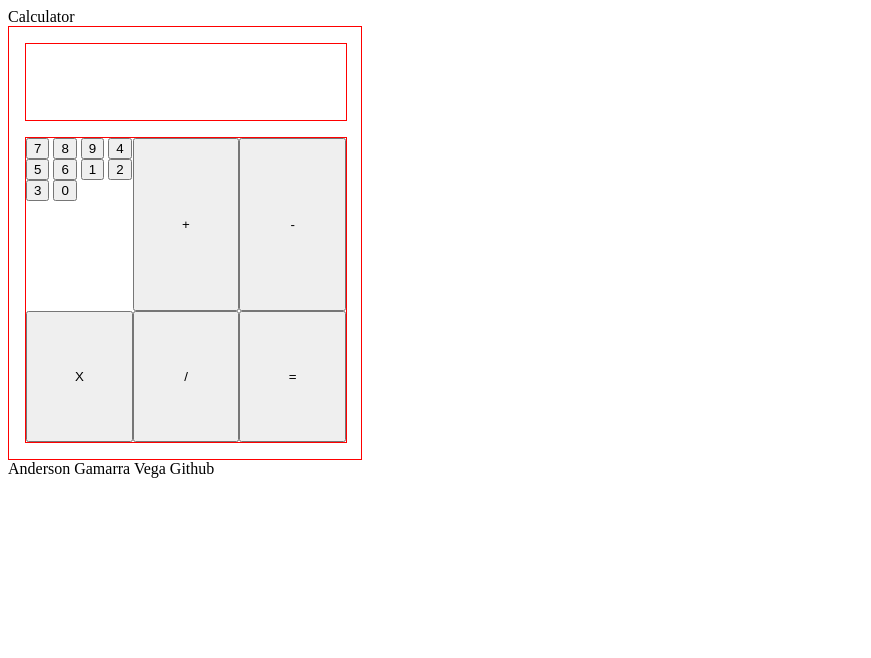
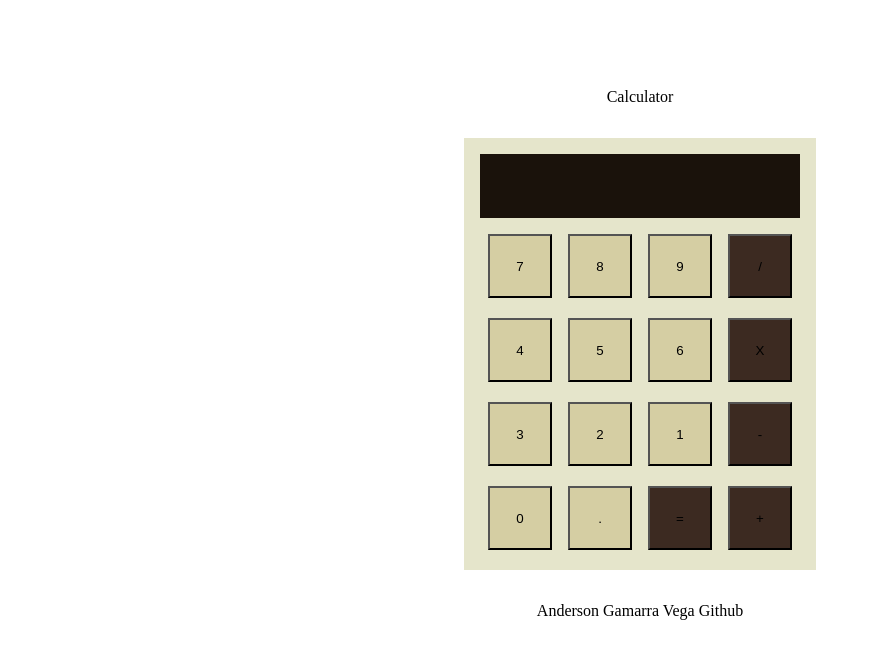
Before and after one commit to AndersonGamarraJW/Calculator-web, a plain HTML site: page index.html in a window 1280 px wide. Shown: the whole page, without its empty margins (0-871 px from the left). Drawn offline with Linux system fonts and the light colour scheme.

Commit message:
style(main): Centraliza la calculadora

```diff
--- a/index.html
+++ b/index.html
@@ -14,27 +14,23 @@
         <div class="calculator-container">
             <div class="window"></div>
             <div class="buttons-container">
-                <div class="number-container">
-
                     <input type="button" value="7" class="number">
                     <input type="button" value="8" class="number">
                     <input type="button" value="9" class="number">
+                    <input type="button" value="/" class="operation">
                     <input type="button" value="4" class="number">
                     <input type="button" value="5" class="number">
                     <input type="button" value="6" class="number">
+                    <input type="button" value="X" class="operation">
+                    <input type="button" value="3" class="number">
+                    <input type="button" value="2" class="number">
                     <input type="button" value="1" class="number">
-                    <input type="button" value="2" class="number">
-                    <input type="button" value="3" class="number">
+                    <input type="button" value="-" class="operation">
                     <input type="button" value="0" class="number">
-                </div>
-                <input type="button" value="+" class="operation">
-                <input type="button" value="-" class="operation">
-                <input type="button" value="X" class="operation">
-                <input type="button" value="/" class="operation">
-                <input type="button" value="=" class="equal">
-
+                    <input type="button" value="." class="dot">
+                    <input type="button" value="=" class="operation">
+                    <input type="button" value="+" class="operation">
             </div>
-
         </div>
     </main>
     <footer>
--- a/style.css
+++ b/style.css
@@ -1,21 +1,44 @@
 .calculator-container{
     width: 25vw;
     height: 50vh;
-    border: 1px solid red;
     padding: 1rem;
     display: flex;
     flex-direction: column;
     gap: 1rem;
+    background-color: #E5E5CB;
+}
+header,
+footer{
+    text-align: center;
+}
+body{
+    padding: 5rem;
+}
+main{
+    margin: 2rem;
+    display: flex;
+    justify-content: center;
 }
 .window{
     width: 100%;
     height: 20%;
-    border: 1px solid red;
+    background-color: #1A120B;
 }
 .buttons-container{
-    border: 1px solid red;
-    width: 100%;
-    height: 80%;
-    display: grid;
-    grid-template-columns: repeat(3, 1fr);
+    display: flex;
+    height: 100%;
+    flex-wrap: wrap;
+    gap: 1rem;
+    justify-content: center;
 }
+div .operation{
+    background-color: #3C2A21;
+}
+.operation,
+.number,
+.dot{
+    height: 20%;
+    width: 20%;
+    flex: 0 0 auto;
+    background-color: #D5CEA3;
+}
```
